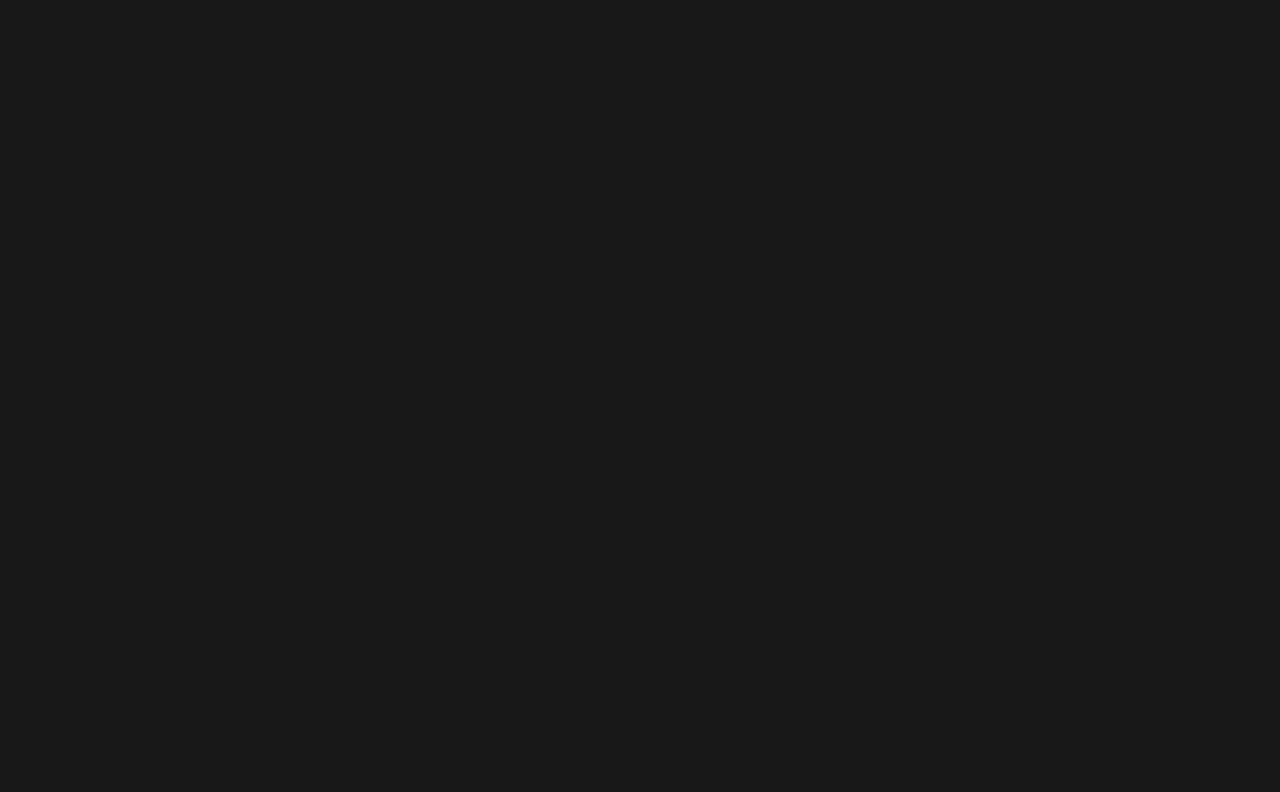
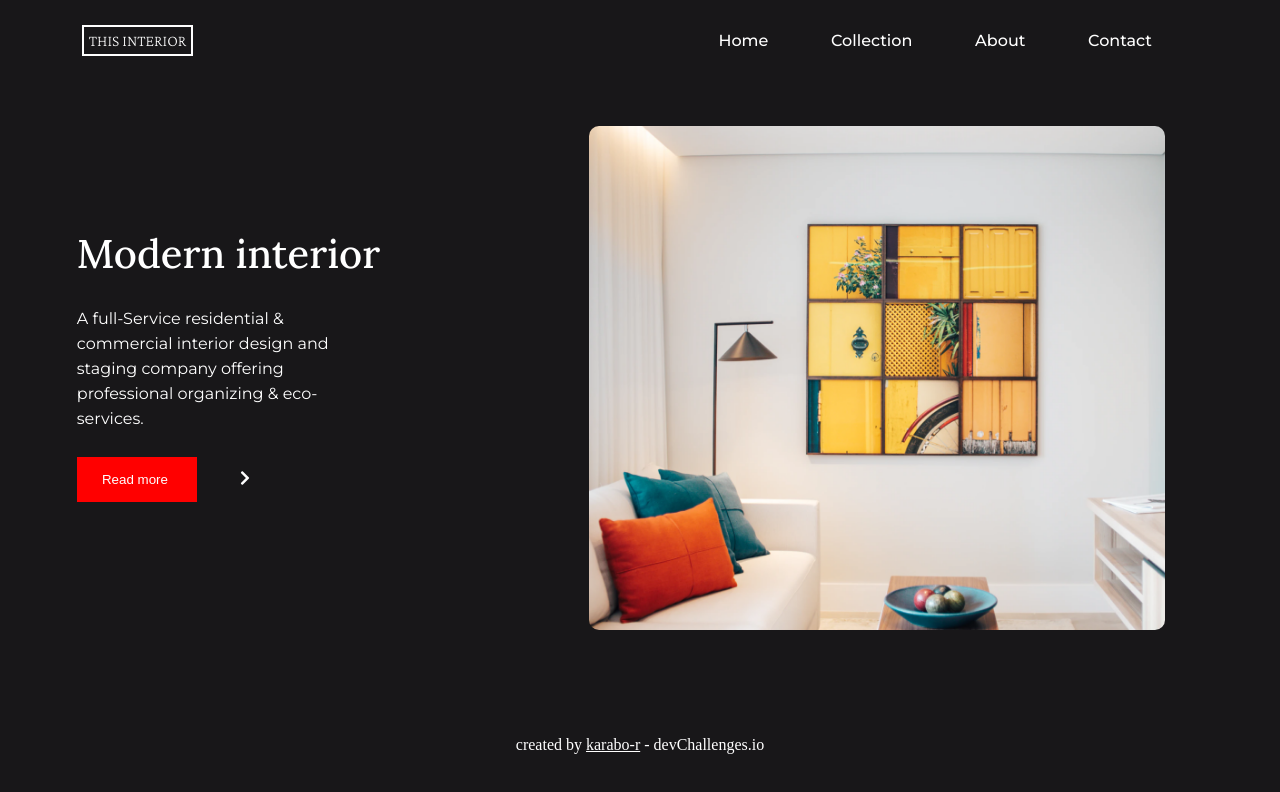
Before and after one commit to karabo-r/interior-consultant, a plain HTML site: page index.html in a window 1280 px wide. Drawn offline with nearby package versions, Linux system fonts and the light colour scheme.

Commit message:
project update

```diff
--- a/index.html
+++ b/index.html
@@ -9,6 +9,49 @@
     <link rel="stylesheet" href="style.css" />
   </head>
   <body>
+    <header class="flex">
+      <div class="logo"><h1>This Interior</h1></div>
+      <nav class="flex">
+        <ul class="nav-links">
+          <li class="nav-link"><a href="#">Home</a></li>
+          <li class="nav-link"><a href="#">Collection</a></li>
+          <li class="nav-link"><a href="#">About</a></li>
+          <li class="nav-link"><a href="#">Contact</a></li>
+        </ul>
+      </nav>
+    </header>
+    <main class="flex">
+      <div class="text-section">
+        <h1>Modern interior</h1>
+        <p>
+          A full-Service residential & commercial interior design and staging
+          company offering professional organizing & eco-services.
+        </p>
+        <button>
+          Read more <i class="fa fa-long-arrow-right" aria-hidden="true"></i>
+        </button>
+        <i class="fa fa-chevron-right" aria-hidden="true"></i>
+      </div>
+      <div class="image-section">
+        <div class="bg-image"></div>
+        <div class="designer-profile-card">
+          <div class="profile flex">
+            <div class="profile-image"></div>
+            <div class="profile-name"></div>
+          </div>
+          <div class="profile-title"></div>
+        </div>
+      </div>
+    </main>
+    <footer>
+      <p>
+        created by
+        <a href="https://github.com/karabo-r" style="text-decoration: underline"
+          >karabo-r</a
+        >
+        - devChallenges.io
+      </p>
+    </footer>
     <script src="main.js"></script>
   </body>
 </html>
--- a/style.css
+++ b/style.css
@@ -3,10 +3,143 @@
 font-family: 'Crimson Pro', serif;
 font-family: 'Lora', serif;
 font-family: 'Montserrat', sans-serif; */
-
+@import url("https://cdnjs.cloudflare.com/ajax/libs/font-awesome/5.15.4/css/all.min.css");
 body {
+  background-color: #181719;
   box-sizing: border-box;
   padding: 0;
   margin: 0;
-  background-color: #181719;
+  color: #ffffff;
 }
+.flex {
+  display: flex;
+}
+.grid {
+  display: grid;
+}
+
+a {
+  color: white;
+  text-decoration: none;
+}
+header {
+  justify-content: space-between;
+  position: absolute;
+  height: 10%;
+  width: 100%;
+}
+
+nav {
+  align-content: center;
+  margin-right: 10%;
+  width: 37%;
+}
+
+.nav-links {
+  justify-content: space-between;
+  word-spacing: 100px;
+  align-items: center;
+  list-style: none;
+  display: flex;
+  width: 100%;
+}
+li > a {
+  font-family: "Montserrat", sans-serif;
+  font-weight: 500;
+}
+.logo {
+  align-items: center;
+  margin-left: 6%;
+  display: flex;
+}
+.logo > h1 {
+  border: 2px white solid;
+  font-family: "Crimson Pro", serif;
+  text-transform: uppercase;
+  font-weight: 200;
+  font-size: 1em;
+  padding: 5px;
+  margin: 5px;
+}
+
+main {
+  height: 90vh;
+}
+.text-section {
+  height: 50%;
+  width: 30%;
+  top: 28%;
+  margin-left: 6%;
+  position: relative;
+}
+
+.text-section > p {
+  font-family: "Montserrat", sans-serif;
+  font-weight: 400;
+  width: 70%;
+  line-height: 25px;
+}
+.text-section > h1 {
+  font-family: "Lora", serif;
+  font-weight: 500;
+  font-size: 2.5em;
+}
+.image-section {
+  height: 70%;
+
+  transform: translateY(25%);
+  width: 45%;
+  margin-left: 10%;
+}
+.bg-image {
+  background-image: url("/images/photo1.png");
+  background-size: cover;
+  height: 100%;
+  border-radius: 10px;
+}
+.designer-profile-card {
+  /* background-color: red; */
+  height: 30%;
+  width: 55%;
+  transform: translate(60%, -50%);
+  position: absolute;
+}
+
+footer {
+  text-align: center;
+}
+
+button {
+  background-color: red;
+  padding: 15px;
+  margin-top: 10px;
+  width: 120px;
+  border: none;
+  outline: none;
+  cursor: pointer;
+  color: white;
+  margin-right: 20px;
+}
+
+.fa-chevron-right {
+  cursor: pointer;
+  animation-name: arrow-icon;
+  animation-iteration-count: infinite;
+  /* animation-direction: reverse; */
+  animation-duration: 2s;
+  animation-timing-function: linear;
+}
+@keyframes arrow-icon {
+  0% {
+    margin-right: 1%;
+  }
+  20% {
+    margin-left: 2%;
+  }
+  40% {
+    margin-left: 4%;
+  }
+  60% {
+    margin-left: 6%;
+  }
+}
```
